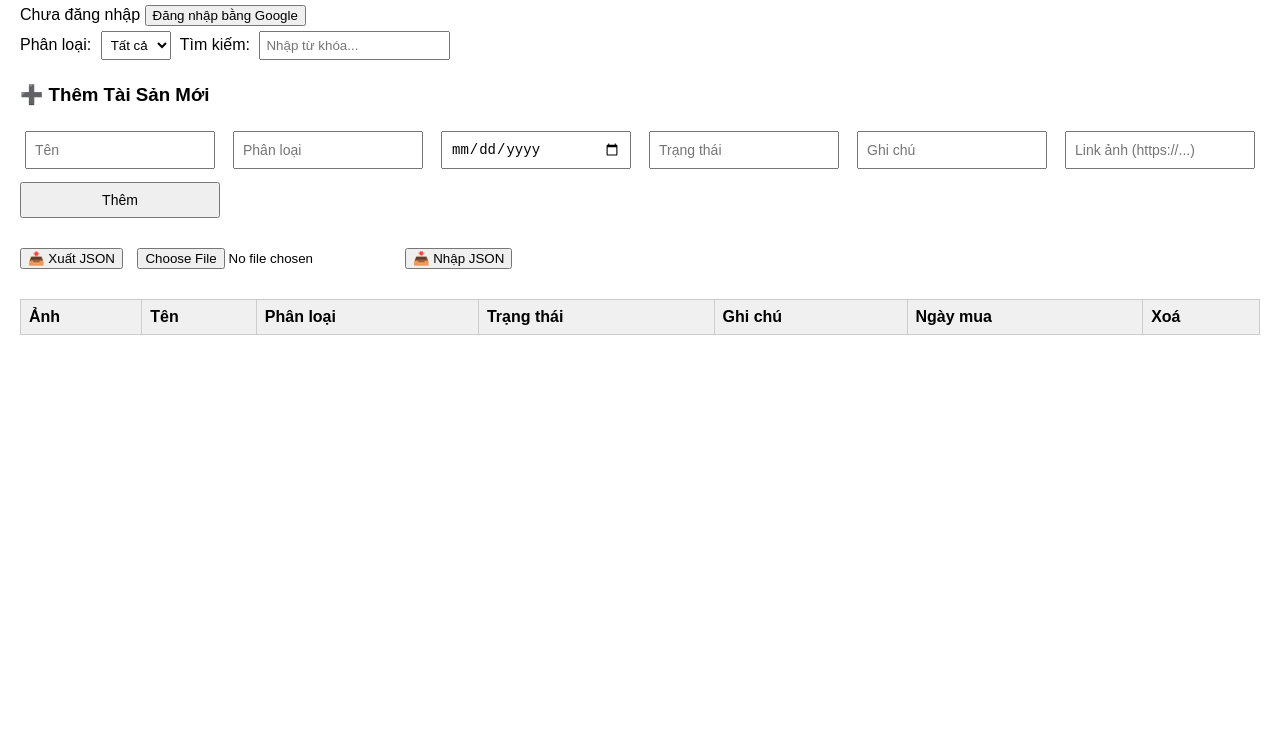
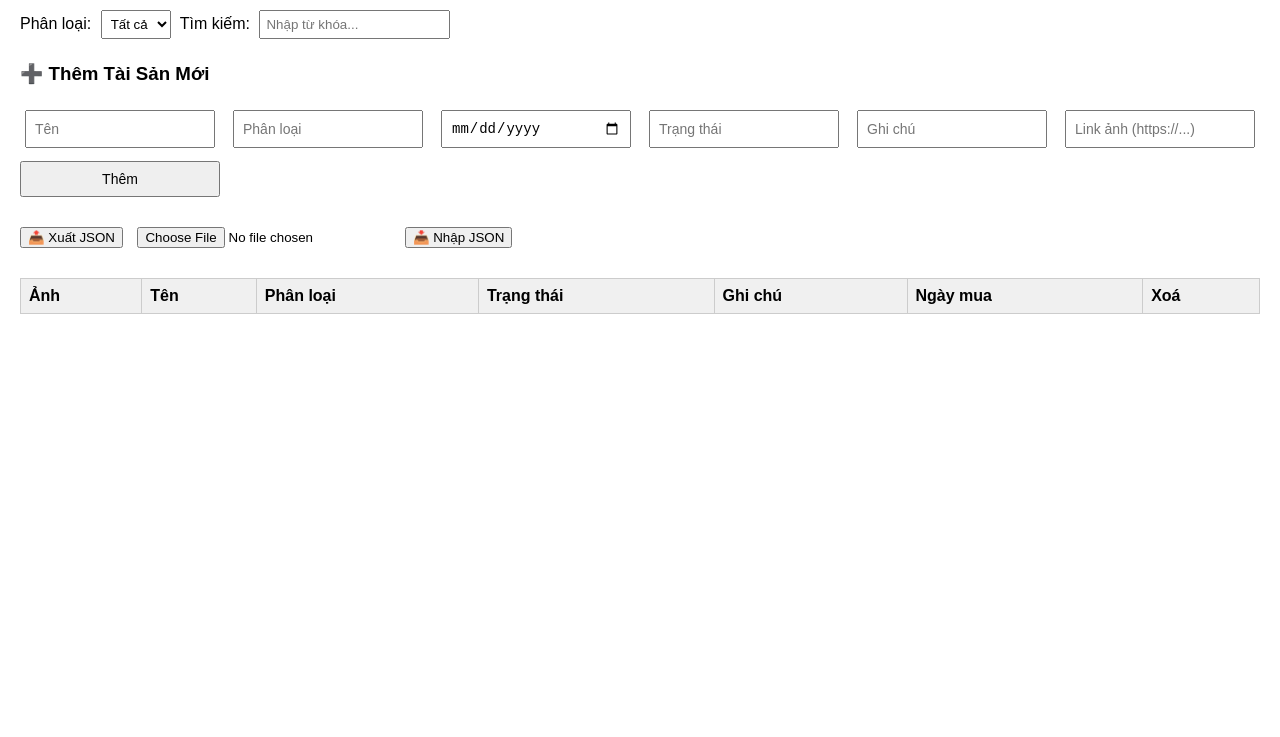
Before and after one commit to Aurora-20-10/Inventory, a website: page index.html in a window 1280 px wide. Shown: the part 63-800 px from the top of the page. Drawn offline with Linux system fonts and the light colour scheme.

Commit message:
Update index.html

```diff
--- a/index.html
+++ b/index.html
@@ -23,11 +23,6 @@
 </head>
 <body>
   <h2>🗃️ Quản Lý Tài Sản Cá Nhân</h2>
-<div id="authBar">
-    <span id="userLabel">Chưa đăng nhập</span>
-    <button id="signInBtn">Đăng nhập bằng Google</button>
-    <button id="signOutBtn" style="display:none">Đăng xuất</button>
-  </div>
 
   <div class="filter-bar">
     <label for="categoryFilter">Phân loại:</label>
@@ -76,6 +71,5 @@
   </div>
 
   <script src="js/main.js"></script>
- <script type="module" src="js/firebase.js"></script>
 </body>
 </html>
```
